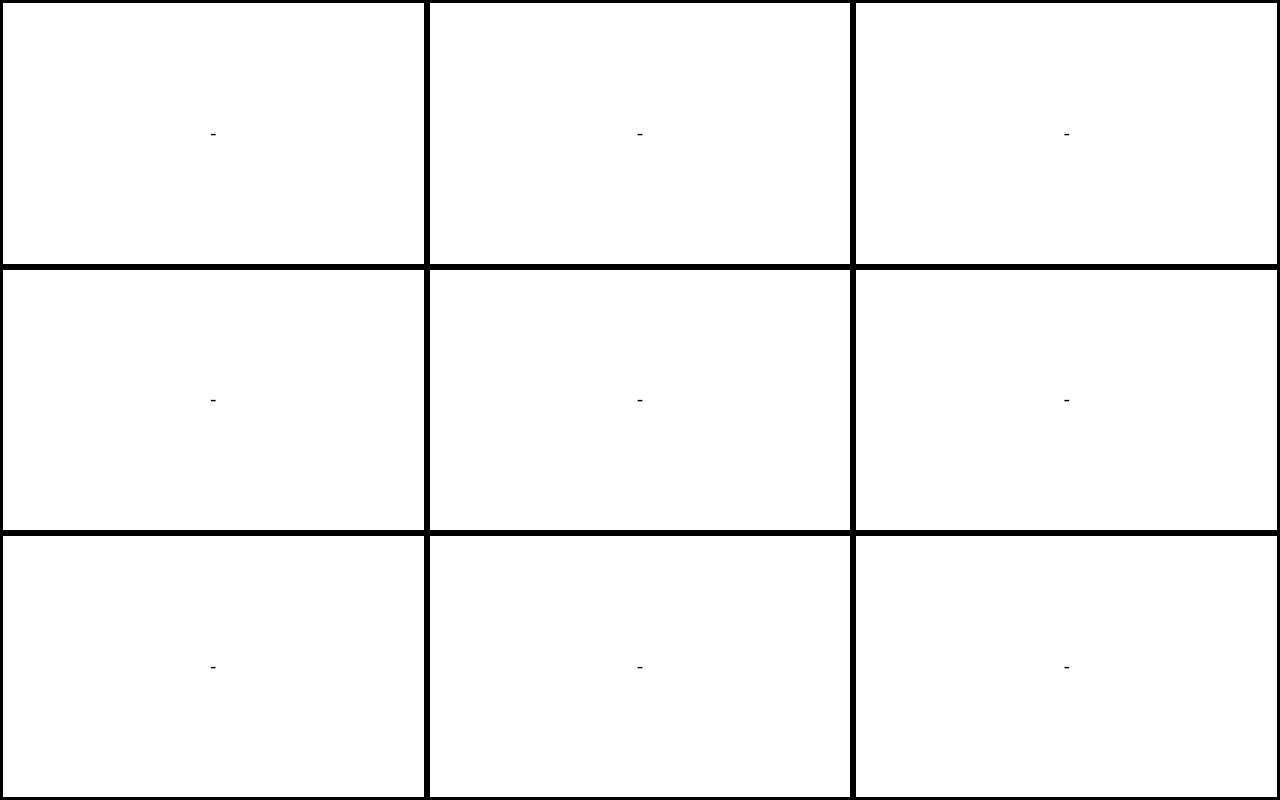
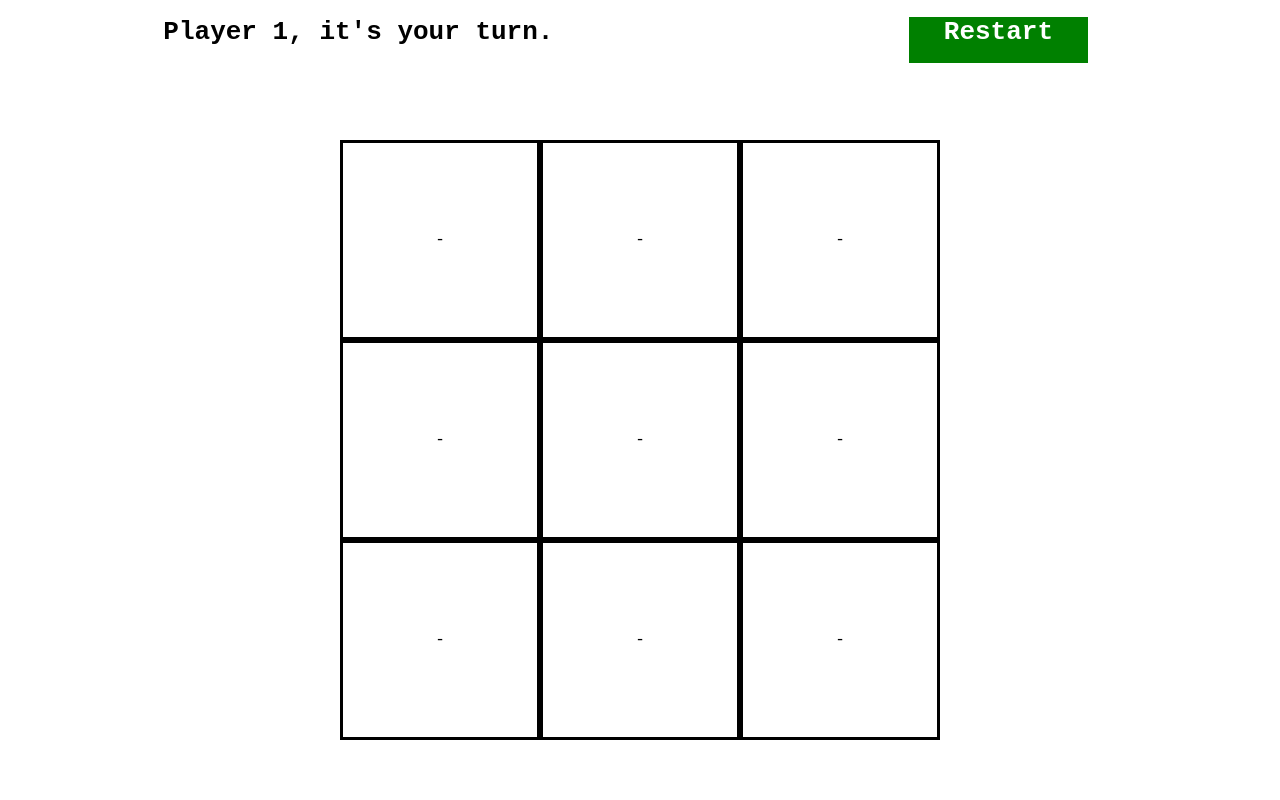
Before and after one commit to antoniopgs/tic_tac_toe, a plain HTML site: page index.html in a window 1280 px wide. Drawn offline with Linux system fonts and the light colour scheme.

Commit message:
Revamp Project

```diff
--- a/index.html
+++ b/index.html
@@ -5,6 +5,12 @@
         <link href="./style.css" type="text/css" rel="stylesheet">
     </head>
     <body>
+        <div class="main">
+            <div class="interface">
+                <h1 class="player_message">Player 1, it's your turn.</h1>
+                <h1 class ="button">Restart</h2>
+            </div>
+            <div class="table">
                 <table>
                     <tr>
                         <td>-</td>
@@ -22,5 +28,7 @@
                         <td>-</td>
                     </tr>
                 </table>
+            </div>
+        </div>
     </body>
 </html>
--- a/style.css
+++ b/style.css
@@ -1,14 +1,22 @@
+html {
+    margin: 0;
+    padding: 0;
+    height: 100%;
+    width: 100%;
+}
+
 body {
     margin: 0;
     padding: 0;
+    height: 100%;
+    width: 100%;
+    font-family: monospace;
 }
 
 table {
-    height: 100vh;
-    width: 100vw;
-    margin: 0;
-    padding: 0;
     border-spacing: 0;
+    height: 75vh;
+    width: 75vh;
 }
 
 tr {
@@ -21,7 +29,39 @@ td {
     font-size: large;
     border-style: solid;
     border-color: black;
-    border-width: medium;
+    border-width: 5% 10% 5% 10%;
     margin: 0;
     padding: 0;
 }
+
+.interface {
+    display: flex;
+    text-align: center;
+    height: 10%;
+}
+
+.player_message {
+    width: 80%;
+}
+
+.button {
+    width: 20%;
+    background-color: green;
+    color: white;
+    margin-left: 15%;
+    margin-right: 15%;
+}
+
+.main {
+    height: 100%;
+    width: 100%;
+    display: flex;
+    flex-direction: column;
+}
+
+.table {
+    height: 90%;
+    display: flex;
+    justify-content: center;
+    align-items: center;
+}
```
Lines whose indentation alone changed are shown as unchanged.
